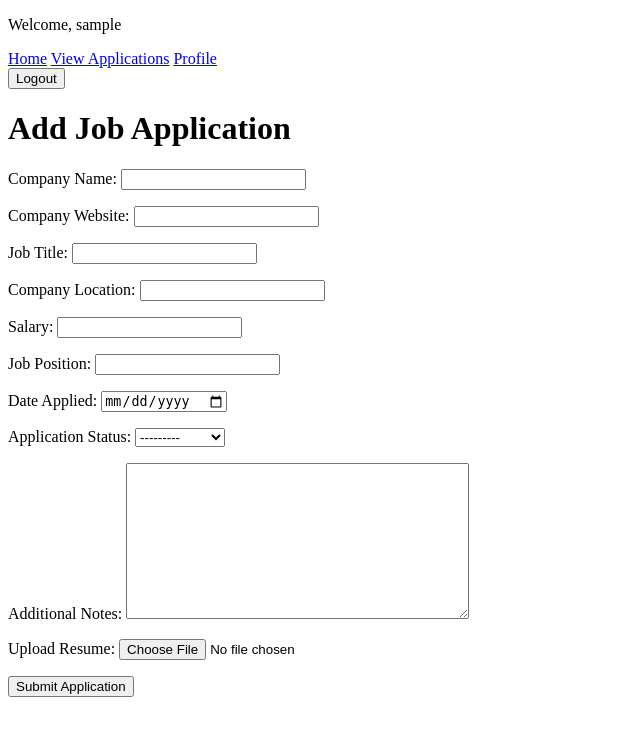
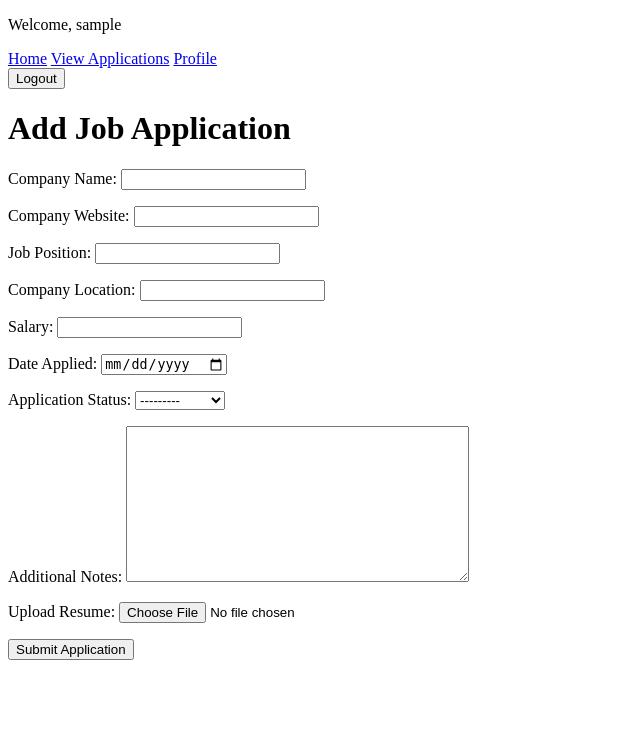
Before and after one commit to MalakAlmajed15/jobfolio, a Django app: page /application/new/ in a window 1280 px wide. Shown: the top 736 px of the page, without its empty margins (0-640 px from the left). Run offline with Django 5.2, Linux system fonts and the light colour scheme; the visitor is signed in with stand-in values (Sample User, id 1).

Commit message:
modify models

```diff
--- a/jobfolio_project/settings.py
+++ b/jobfolio_project/settings.py
@@ -13,7 +13,6 @@ https://docs.djangoproject.com/en/5.2/ref/settings/
 from pathlib import Path
 import os
 from dotenv import load_dotenv
-import cloudinary
 
 # Build paths inside the project like this: BASE_DIR / 'subdir'.
 BASE_DIR = Path(__file__).resolve().parent.parent
--- a/main_app/forms.py
+++ b/main_app/forms.py
@@ -13,9 +13,9 @@ class CompanyForm(forms.ModelForm):
 class JobPositionForm(forms.ModelForm):
     class Meta:
         model = JobPosition
-        fields = ['title', 'location', 'salary']
+        fields = ['job_position', 'location', 'salary']
         labels = {
-            'title': 'Job Title',
+            'job_position': 'Job Position',
             'location': 'Company Location',
             'salary': 'Salary'
         }
@@ -23,9 +23,8 @@ class JobPositionForm(forms.ModelForm):
 class ApplicationForm(forms.ModelForm):
     class Meta:
         model = Application
-        fields = ['job_position','date_applied','status', 'notes', 'resume']
+        fields = ['date_applied','status', 'notes', 'resume']
         labels = {
-            'job_position': 'Job Position',
             'date_applied': 'Date Applied',
             'status': 'Application Status',
             'notes': 'Additional Notes',
--- a/main_app/models.py
+++ b/main_app/models.py
@@ -13,7 +13,7 @@ class Company(models.Model):
         return self.name
 
 class JobPosition(models.Model):
-    title = models.CharField(max_length=80)
+    job_position = models.CharField(max_length=50)
     company = models.ForeignKey(Company, on_delete=models.CASCADE, related_name='positions')
     location = models.CharField(max_length=80)
     salary = models.IntegerField()
@@ -22,7 +22,7 @@ class JobPosition(models.Model):
         db_table = 'job_positions'
 
     def __str__(self):
-        return self.title
+        return self.job_position
 
 class Application(models.Model):
     STATUS_CHOICES = [
@@ -32,8 +32,6 @@ class Application(models.Model):
         ('Rejected', 'rejected')
         ]
     user = models.ForeignKey(User, on_delete=models.CASCADE, related_name='applications')
-    job_position = models.CharField(max_length=50)
-    # job_position = models.ForeignKey(JobPosition, on_delete=models.CASCADE, related_name='applications')
     date_applied = models.DateField()
     status = models.CharField(max_length=80, choices=STATUS_CHOICES)
     notes = models.TextField(blank=True)
--- a/main_app/templates/application/application-details.html
+++ b/main_app/templates/application/application-details.html
@@ -11,7 +11,7 @@
   <li>Date Applied: {{ application.date_applied }}</li>
   <li>Status: {{ application.status }}</li>
   <li>Notes: {{ application.notes}}</li>
-  <li>Resume: {{application.resume.url}} </li>
+  <li>Resume: {{application.resume}} </li>
     <a href="{% url 'edit_application' application.pk%}">Edit</a>
   <form action="{% url 'delete_application' application.pk%}" method='post'>
     {% csrf_token %}
--- a/main_app/templates/application/application-list.html
+++ b/main_app/templates/application/application-list.html
@@ -3,11 +3,10 @@
 {% block content %}
 <h1>Applications</h1>
 <a href="{% url 'create_application' %}">Add Application</a>
-{% if application %}
+{% if applications.job_position %}
       {% for app in application %}
         <ul>
-          {% comment %} <li>Company Name: {{ app.job_position.company.name.website}}</li> {% endcomment %}
-          <li>Company Name: {{app.}}</li>
+          <li>Company Name: {{app.job_position.company.name}}</li>
           <li>Job Title: {{ app.job_position.title}}</li>
           <li>Date Applied: {{ app.date_applied}}</li>
           <a href="{% url 'application_details' app.pk%}">Show details</a>
```
Also changed, not shown: documents/cart.png (added), main_app/migrations/0001_initial.py.
